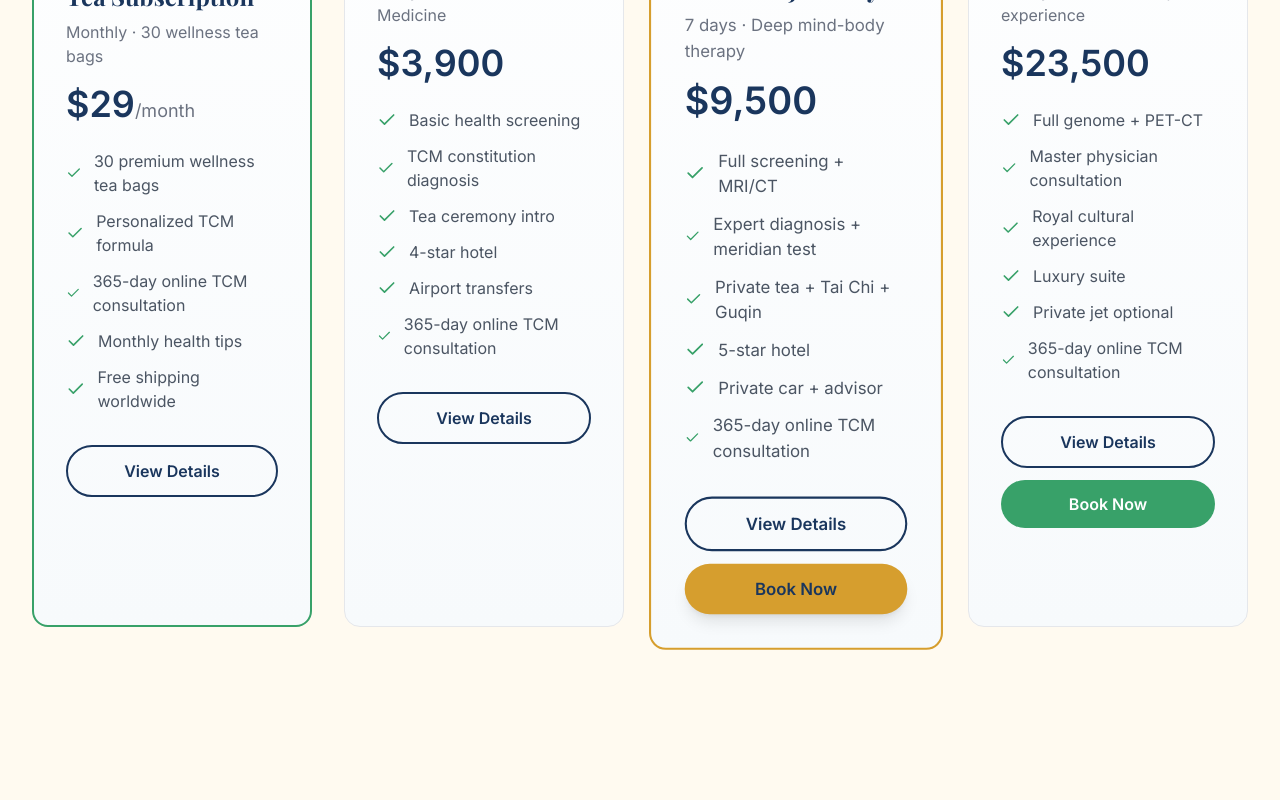
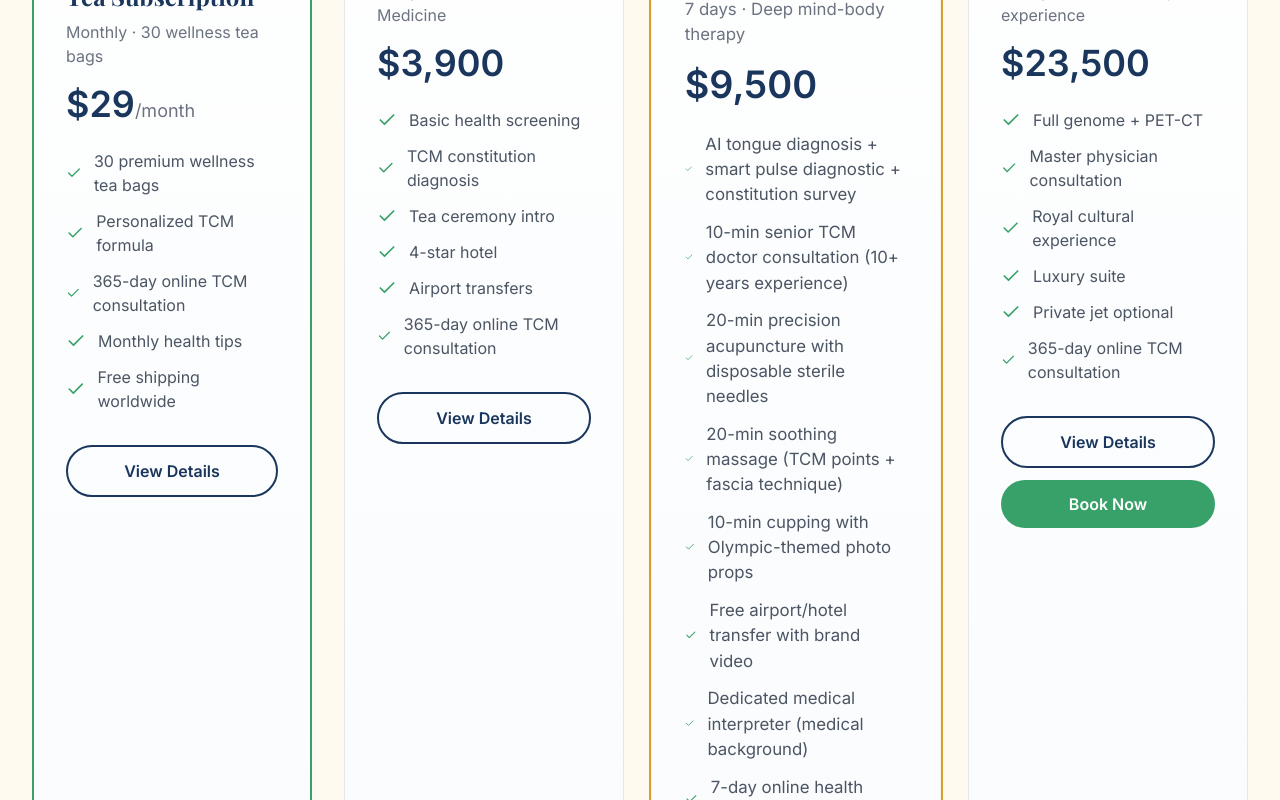
Before and after one commit to luckyjjf/mediodyssey, a React (Vite) app: page / in a window 1280 px wide. Shown: the part 2900-3700 px from the top of the page. Built offline with nearby package versions, Linux system fonts and the light colour scheme.

Commit message:
产品2重新设计

```diff
--- a/src/App.tsx
+++ b/src/App.tsx
@@ -104,7 +104,7 @@ const translations = {
         duration: '7 days · Deep mind-body therapy',
         price: '$9,500',
         popular: 'Most Popular',
-        items: ['Full screening + MRI/CT', 'Expert diagnosis + meridian test', 'Private tea + Tai Chi + Guqin', '5-star hotel', 'Private car + advisor', '365-day online TCM consultation'],
+        items: ['AI tongue diagnosis + smart pulse diagnostic + constitution survey', '10-min senior TCM doctor consultation (10+ years experience)', '20-min precision acupuncture with disposable sterile needles', '20-min soothing massage (TCM points + fascia technique)', '10-min cupping with Olympic-themed photo props', 'Free airport/hotel transfer with brand video', 'Dedicated medical interpreter (medical background)', '7-day online health manager follow-up', 'TCM gift set: mugwort sachet + acupressure comb + handbook', 'Healing moment photography: 3 edited photos', 'Wellness tea break: seasonal herbal tea + snacks', '365-day online TCM consultation'],
         docUrl: '/docs/package-renewal-en.pdf',
         paypalUrl: 'https://www.paypal.com/paypalme/mediodyssey/9500'
       },
@@ -233,7 +233,7 @@ const translations = {
         duration: '7天6晚 · 深度身心调理',
         price: '¥68,000',
         popular: '最受欢迎',
-        items: ['全面体检 + MRI/CT', '专家诊断 + 经络检测', '私人茶道 + 太极 + 古琴', '五星级酒店', '专车 + 专属顾问', '365天线上中医咨询'],
+        items: ['智慧中医体检：AI舌诊+智能脉诊仪+体质问卷', '名医一对一：10年+临床经验资深中医师咨询', '定制针灸：20分钟精准取穴，一次性无菌针现场拆封', '舒缓推拿：20分钟肩颈放松，中式穴位+西式筋膜手法', '火罐印记：10分钟走罐/留罐，提供奥运同款拍照道具', '免费机场/酒店接送：车内播放品牌介绍视频', '专属医疗翻译：医学背景双语专员全程陪诊', '7天在线健康管家：微信/WhatsApp随访', '中医伴手礼：艾草香囊+穴位按摩梳+英文养生手册', '疗愈时刻摄影：专业拍摄精修3张社交分享图', '养生茶歇：候诊时享用当季药膳茶+中式茶点', '365天线上中医咨询'],
         docUrl: '/docs/package-renewal-zh.pdf',
         paypalUrl: 'https://www.paypal.com/paypalme/mediodyssey/9500'
       },
@@ -362,7 +362,7 @@ const translations = {
         duration: '7 أيام · علاج عميق للجسد والعقل',
         price: '$9,500',
         popular: 'الأكثر شعبية',
-        items: ['فحص شامل + MRI/CT', 'تشخيص خبير + اختبار المريديان', 'شاي خاص + تايتشي + قيتشين', 'فندق 5 نجوم', 'سيارة خاصة + مستشار', 'استشارة الطب الصيني التقليدي لمدة 365 يوماً'],
+        items: ['تشخيص الذكاء الاصطناعي للسان + جهاز قياس النبض الذكي + استبيان التكوين', 'استشارة فردية مع طبيب TCM كبير (10+ سنوات خبرة)', 'وخز إبر مخصص 20 دقيقة بإبر معقمة يمكن التخلص منها', 'مساج استرخاء 20 دقيقة للرقبة والكتفين', 'علامات الحجامة 10 دقائق مع دعامات صور أولمبية', 'نقل مجاني من/إلى المطار/الفندق', 'مترجم طبي مخصص (خلفية طبية)', 'مدير صحة متابع عبر الإنترنت لمدة 7 أيام', 'طقم هدايا TCM: كيس العشب + مشط الضغط + كتيب', 'تصوير لحظات الشفاء: 3 صور مُحسّنة', 'استراحة شاي العافية: شاي أعشاب موسمي + وجبات خفيفة', 'استشارة الطب الصيني التقليدي لمدة 365 يوماً'],
         docUrl: '/docs/package-renewal-ar.pdf',
         paypalUrl: 'https://www.paypal.com/paypalme/mediodyssey/9500'
       },
```
